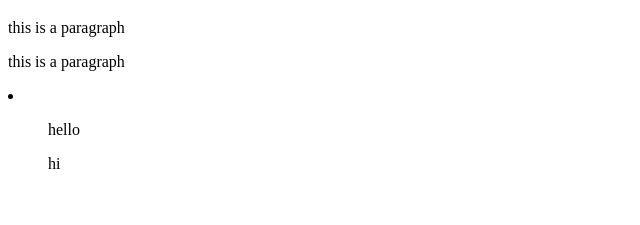
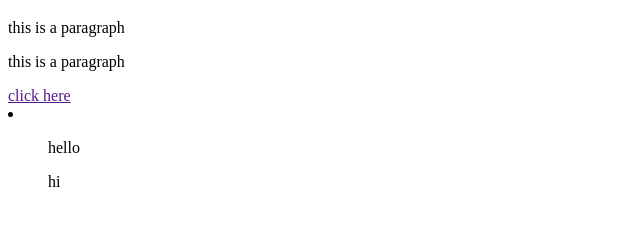
Before and after one commit to BhaskarKolla/my-project, a plain HTML site: page index.html in a window 1280 px wide. Shown: the part 61-286 px from the top of the page, without its empty margins (0-640 px from the left). Drawn offline with Linux system fonts and the light colour scheme.

Commit message:
added anchor tag

```diff
--- a/index.html
+++ b/index.html
@@ -10,6 +10,7 @@
    <h1>hello world</h1>
    <p>this is a paragraph</p>
    <p>this is a paragraph</p>
+   <a href="">click here</a>
    <li>
        <ul>hello</ul>
        <ul>hi</ul>
```
